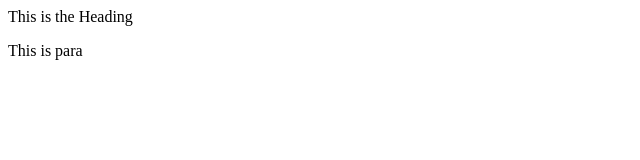
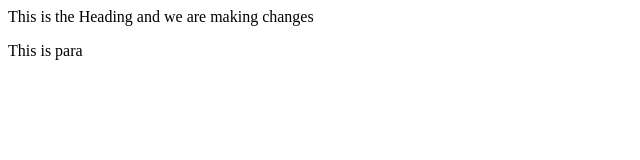
Before and after one commit to abhiyana/githubtraning, a plain HTML site: page index.html in a window 1280 px wide. Shown: the whole page, without its empty margins (0-640 px from the left). Drawn offline with Linux system fonts and the light colour scheme.

Commit message:
Update index.html

```diff
--- a/index.html
+++ b/index.html
@@ -7,7 +7,7 @@
 </head>
 <body>
     <h>
-        This is the Heading
+        This is the Heading and we are making changes
     </h>
     <p>This is para</p>
 </body>
```
